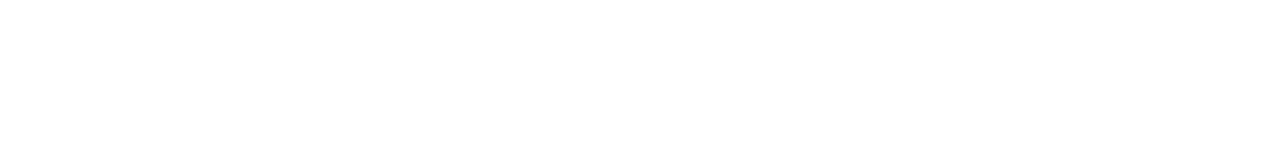
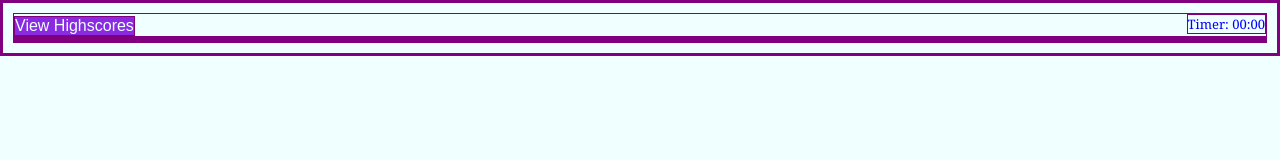
Before and after one commit to claire-max/Code-Quiz, a plain HTML site: page index.html in a window 1280 px wide. Drawn offline with Linux system fonts and the light colour scheme.

Commit message:
Second commit

```diff
--- a/index.html
+++ b/index.html
@@ -1,15 +1,38 @@
 <!DOCTYPE html>
 <html lang="en">
-<head>
+ <head>
     <meta charset="UTF-8">
     <meta http-equiv="X-UA-Compatible" content="IE=edge">
     <meta name="viewport" content="width=device-width, initial-scale=1.0">
-    <title>Claire's Quiz</title>
-    <link rel="stylesheet" type="text/css" href="style.css">
-</head>
+    <title>Claire's Coolest Code Quiz</title>
+    <link rel="stylesheet" href="./style.css">
+ </head>
 
 <body>
+     <! ---  Main Outer div --- >
+ <div class="outer-container">
 
+     <! --- Top-bar div --- >
+    <div class="top-bar">
+        <button>View Highscores</button>
+        <p>Timer: 00:00</p>
+    </div>
+     <! --- Inner div to center screen --- >
+    <div class="inner-container">
+
+        <! ---  Quiz Intro --- >
+        <header class="quiz-intro">
+
+        </header>
+
+        <! --- Main Code Quiz Info --- >
+        <main>
+
+        </main>
+
+    </div>
+
+ </div>
 
 </body>
 </html>
--- a/style.css
+++ b/style.css
@@ -0,0 +1,44 @@
+/* Global Criteria */
+
+* {
+   margin: 0;
+   padding: 0;
+   box-sizing: border-box;
+
+   border: 1px solid purple;
+}
+
+body {
+    font-family: Cambria, Cochin, Georgia, Times, 'Times New Roman', serif;
+    background-color: azure;
+}
+
+p {
+    font-size:small ;
+    color: blue;
+}
+
+button {
+    background-color: blueviolet;
+    outline: none;
+    color: azure;
+    font-size: medium;
+}
+
+/* Outer-Container Elements */
+.outer-container {
+    padding: 10px;
+}
+
+/* Top-bar Container */
+.top-bar p {
+    float: right;
+}
+
+/* Inner-Container Elements */
+
+
+/* Quiz Intro Elements */
+
+
+/* Main Code Quiz Info  */
```
